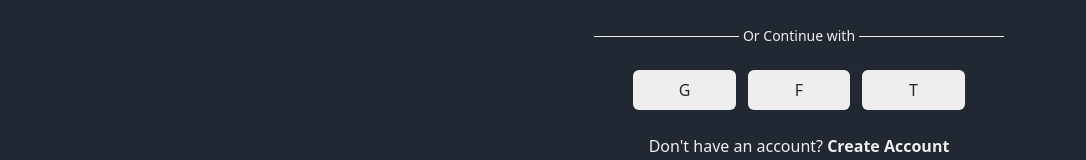
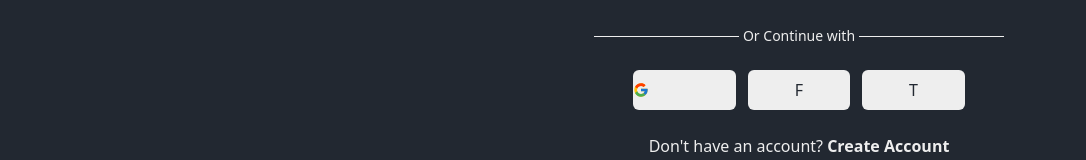
Before and after one commit to blacdav/Rubick-Dashboard, a React (Vite) app in the folder client/: page / in a window 1280 px wide. Shown: the part 407-567 px from the top of the page, without its empty margins (97-1183 px from the left). Built offline with nearby package versions, Linux system fonts and the light colour scheme.

Commit message:
removed FontAwesome icons, cos it does&apos;nt have all the icons i need, then i replaced it with react icons

```diff
--- a/client/package.json
+++ b/client/package.json
@@ -10,12 +10,9 @@
     "preview": "vite preview"
   },
   "dependencies": {
-    "@fortawesome/fontawesome-svg-core": "^6.5.2",
-    "@fortawesome/free-regular-svg-icons": "^6.5.2",
-    "@fortawesome/free-solid-svg-icons": "^6.5.2",
-    "@fortawesome/react-fontawesome": "^0.2.2",
     "react": "^18.2.0",
     "react-dom": "^18.2.0",
+    "react-icons": "^5.2.1",
     "react-router-dom": "^6.23.1",
     "recharts": "^2.12.7"
   },
--- a/client/src/dashboard/login.jsx
+++ b/client/src/dashboard/login.jsx
@@ -1,4 +1,5 @@
 import { useState } from 'react';
+import { FcGoogle } from 'react-icons/fc';
 import { Link } from "react-router-dom";
 import { useAuth } from '../context/Auth';
 import { ValidateInput } from '../context/ValidateInput';
@@ -78,7 +79,7 @@ const Login = () => {
                     <p className="text-sm -mt-8 mx-auto relative bg-primary w-fit px-1 text-center">Or Continue with</p>
 
                     <div className="*:w-1/5 *:bg-light flex gap-3 justify-center my-6 *:py-2 *:rounded-md">
-                        <button className="text-primary" onClick={() => { console.log(setIsAuth) }}>G<font-awesome-icon icon="google" /></button>
+                        <button className="text-primary" onClick={() => { console.log(setIsAuth) }}><FcGoogle /></button>
                         <button className="text-primary">F</button>
                         <button className="text-primary">T</button>
                     </div>
```
Also changed, not shown: 2 other files (tests, documents, lock files or other folders).
